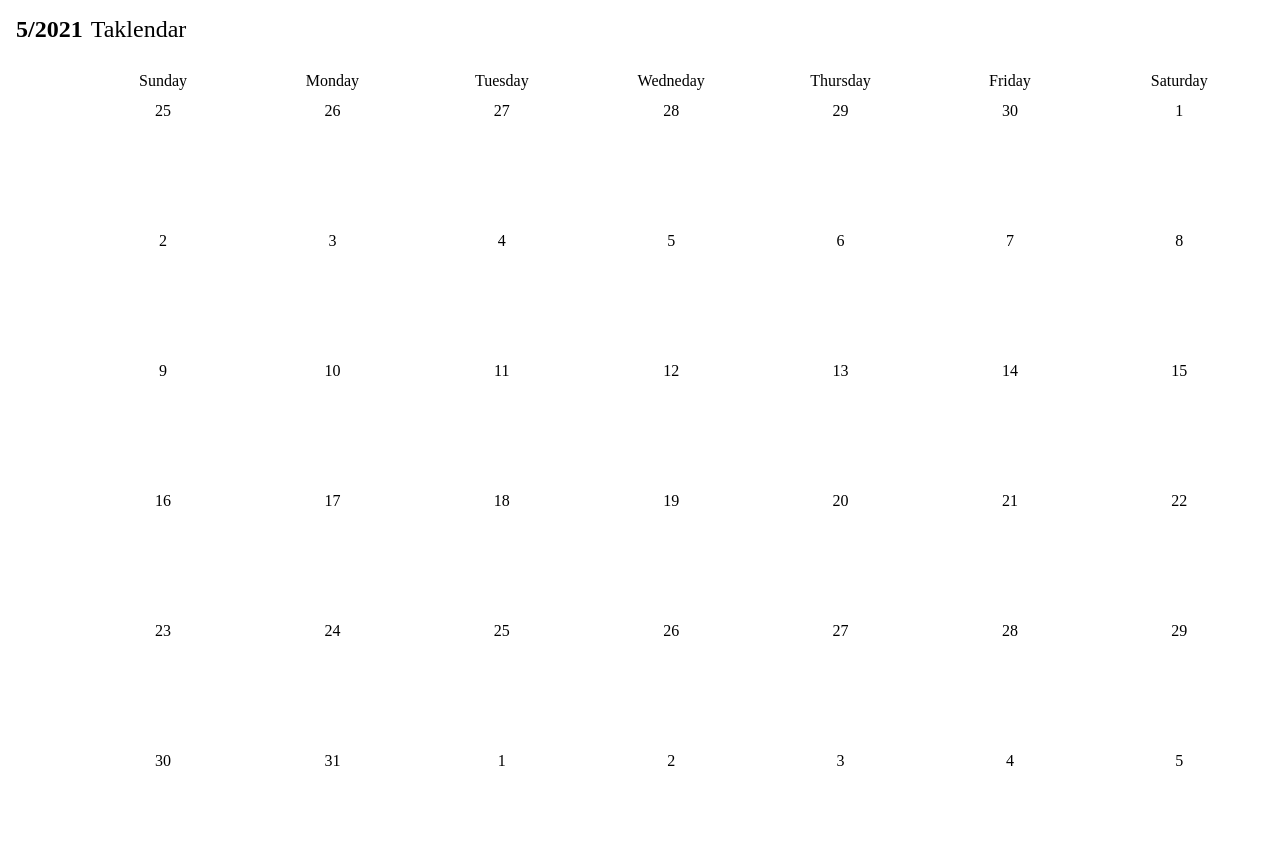
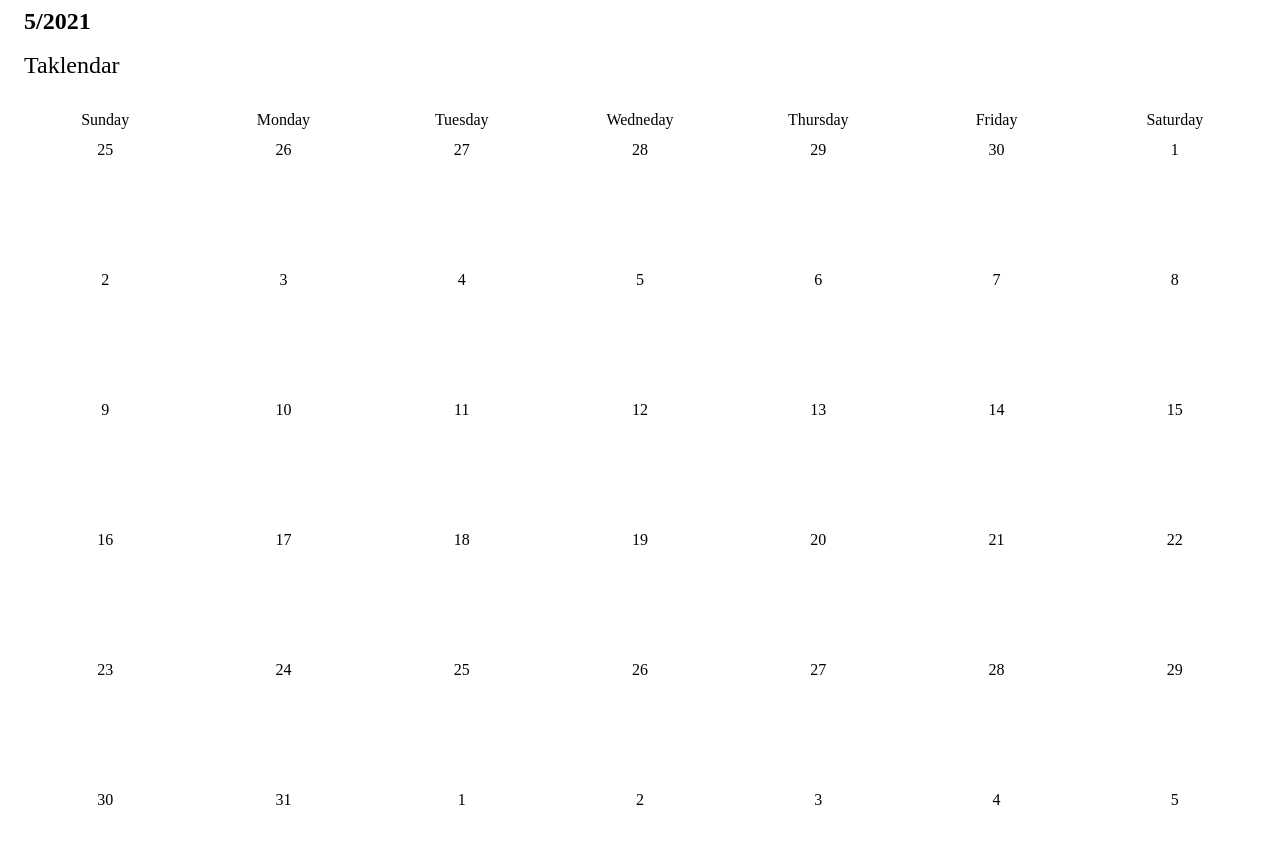
Before and after one commit to dodoongtak/Taklendar, a React app: page / in a window 1280 px wide. Shown: the top 844 px of the page. Built offline with nearby package versions, Linux system fonts and the light colour scheme.

Commit message:
UIUX 💄: Adjust landingpage layout without using grid

```diff
--- a/src/App.jsx
+++ b/src/App.jsx
@@ -1,38 +1,22 @@
 import React from 'react';
-
-import styled from '@emotion/styled';
 
 import CurrentDateContainer from './components/CurrentDateContainer';
 import Calendar from './components/Calendar';
 import ModalContainer from './components/commons/ModalContainer';
 
-const PageWrapper = styled.div({
-  display: 'grid',
-  gridTemplateColumns: '5% 95%',
-});
-
-const Aside = styled.aside({
-  display: 'flex',
-  alignItems: 'start',
-  justifyContent: 'space-between',
-  paddingTop: '1rem',
-});
-
 export default function App() {
   return (
-    <PageWrapper>
-      <Aside>
-        <CurrentDateContainer />
-        <h1>
-          Taklendar
-        </h1>
-      </Aside>
+    <>
+      <CurrentDateContainer />
+      <h1>
+        Taklendar
+      </h1>
 
       <main>
         <Calendar />
       </main>
 
       <ModalContainer />
-    </PageWrapper>
+    </>
   );
 }
--- a/src/assets/css/global.css
+++ b/src/assets/css/global.css
@@ -16,11 +16,12 @@ body {
 }
 
 main {
-    margin-top: 4rem;
+    margin-top: 1rem;
 }
 
 h1{
     margin: 0;
+    padding: 0.5rem;
 
     font-size: 1.5rem;
     font-weight:500;
--- a/src/components/CurrentDate.jsx
+++ b/src/components/CurrentDate.jsx
@@ -3,7 +3,7 @@ import React from 'react';
 import styled from '@emotion/styled';
 
 const Header = styled.header({
-  marginRight: '0.5rem',
+  padding: '0.5rem',
 });
 
 export default function CurrentDate({ date: { month, year } }) {
```
